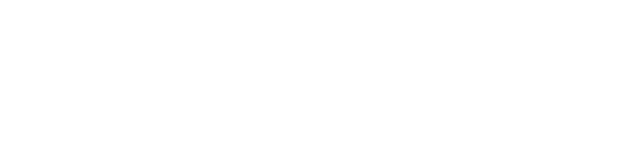
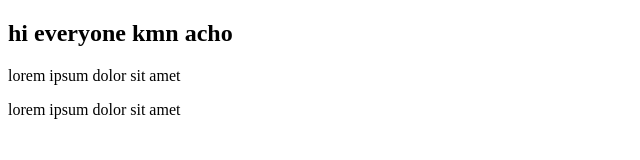
Before and after one commit to Asadul-Islam-Anik/my-first-github-repo2.0, a plain HTML site: page index.html in a window 1280 px wide. Shown: the whole page, without its empty margins (0-640 px from the left). Drawn offline with Linux system fonts and the light colour scheme.

Commit message:
my second commit

```diff
--- a/index.html
+++ b/index.html
@@ -6,6 +6,8 @@
     <title>My first ever git repo</title>
 </head>
 <body>
-
+    <h2>hi everyone kmn acho</h2>
+    <p>lorem ipsum dolor sit amet</p>
+    <p>lorem ipsum dolor sit amet</p>
 </body>
 </html>
```
